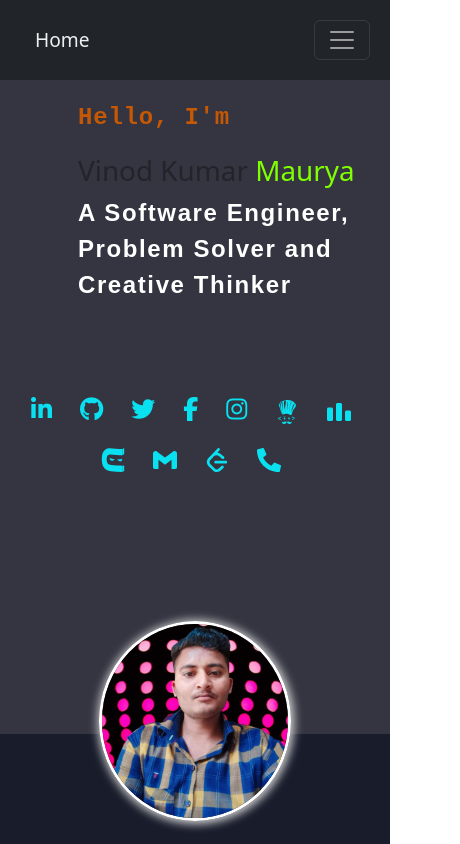
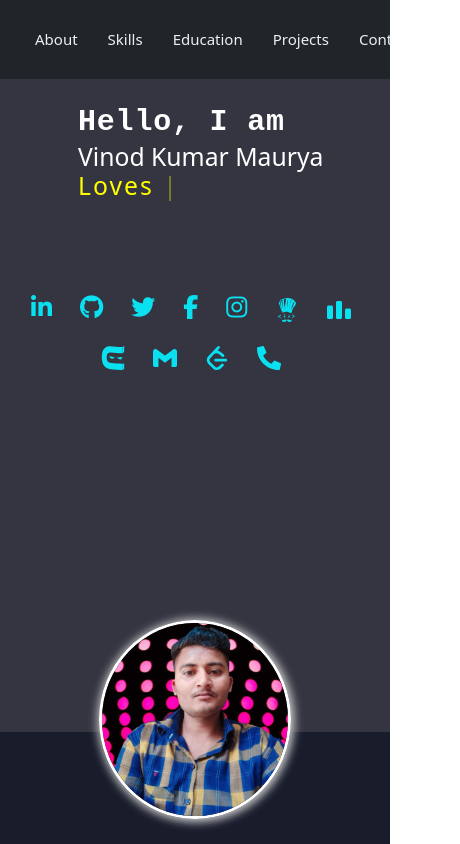
Before and after one commit to vinodkumarmaury/my-portfolio, a React (Create React App) app: page / in a window 390 px wide. Shown: the top 844 px of the page, 460 px wide, since content can reach past the window. Built offline with nearby package versions, Linux system fonts and the light colour scheme.

Commit message:
Navbar, Overflow & Typewriter effect added

```diff
--- a/package.json
+++ b/package.json
@@ -13,6 +13,8 @@
     "react-dom": "^18.2.0",
     "react-icons": "^5.0.1",
     "react-scripts": "5.0.1",
+    "react-simple-typewriter": "^5.0.1",
+    "typewriter-effect": "^2.21.0",
     "web-vitals": "^2.1.4"
   },
   "scripts": {
--- a/src/App.js
+++ b/src/App.js
@@ -4,10 +4,10 @@ import Home from './page/page';
 import Navbar from "../src/components/Navbar/Navbar"
 function App() {
   return (
-    <>
+    <div style={{overflowX:'hidden'}}>
     <Navbar/>
-   <Home/>
-   </>
+    <Home/>
+   </div>
   );
 }
 
--- a/src/components/Contact/Contact.jsx
+++ b/src/components/Contact/Contact.jsx
@@ -94,27 +94,27 @@ const Contact = () => {
         <ul className={`${styles["horizontal-list"]} ${styles["text-center"]} ${styles["social-icons"]}`}>
         <li>
                 <a href="https://www.linkedin.com/in/vinod-maurya/" target="_blank" rel="noreferrer">
-                  <i class="fab fa-linkedin-in"></i>
+                  <i className="fab fa-linkedin-in"></i>
                 </a>
               </li>
               <li>
                 <a href="https://github.com/vinodkumarmaury" target="_blank" rel="noreferrer">
-                <i class="fa-brands fa-github"></i>
+                <i className="fa-brands fa-github"></i>
                 </a>
               </li>
               <li>
                 <a href="https://twitter.com/its_vinod_kr" target="_blank" rel="noreferrer">
-                <i class="fa-brands fa-twitter"></i>
+                <i className="fa-brands fa-twitter"></i>
                 </a>
               </li>
               <li>
                 <a href="https://www.facebook.com/profile.php?id=100046770062491" target="_blank" rel="noreferrer">
-                  <i class="fab fa-facebook-f"></i>
+                  <i className="fab fa-facebook-f"></i>
                 </a>
               </li>
               <li>
                 <a href="https://www.instagram.com/im_vinod_maurya/" target="_blank" rel="noreferrer">
-                <i class="fa-brands fa-instagram"></i>
+                <i className="fa-brands fa-instagram"></i>
                 </a>
               </li>
               <li>
--- a/src/components/Hero/Hero.jsx
+++ b/src/components/Hero/Hero.jsx
@@ -1,4 +1,4 @@
-import React from "react";
+import React,{useState,useEffect} from "react";
 import style from "./Hero.module.css"
 import { SiCodechef } from "react-icons/si";
 import { SiCodeforces } from "react-icons/si";
@@ -6,29 +6,32 @@ import { SiLeetcode } from "react-icons/si";
 import { SiGmail } from "react-icons/si";
 import { SiCodingninjas } from "react-icons/si";
 import { FaPhoneAlt } from "react-icons/fa";
+import { useTypewriter,Cursor } from "react-simple-typewriter";
+import Typewriter from "typewriter-effect";
+
 const Hero = () => {
+
+
   return (
     <>
       <div className={style.bodyheader}>
 
       <div className={style.me}>
-          <p>Hello, I'm</p>
-          <h1 className={style.name}>
-            Vinod Kumar <span>Maurya</span>
-          </h1>
-          <h2 className={style.title}>
-            {/* <span>A</span> */}
-            <ul className={style.typewriter}>
-              <li>
-                <span>A Software Engineer, Problem Solver and Creative Thinker </span>
-              </li>
-              {/* <li>
-                <span>Problem Solver</span>
-              </li>
-              <li>
-                <span>Creative Thinker</span>
-              </li> */}
-            </ul>
+
+          <p style={{ color:'white',fontSize:'30px', marginBottom:'-4px' }}>Hello, I am</p>
+          <h2 style={{color:'white'}}>
+            Vinod Kumar Maurya
+            <span style = {{color:'yellow',letterSpacing:'2px'}} >
+            <Typewriter
+                style={{marginTop:'10px'}}
+                options={{
+                  strings: ['A Problem Solver', 'Loves Programming',"A Passionate Developer"],
+                  autoStart: true,
+                  loop: true,
+                }}
+              />
+            </span>
+
           </h2>
         </div>
 
@@ -38,27 +41,27 @@ const Hero = () => {
           <ul className={`${style["horizontal-list"]} ${style["text-center"]} ${style["social-icons"]}`}>
               <li>
                 <a href="https://www.linkedin.com/in/vinod-maurya/" target="_blank" rel="noreferrer">
-                  <i class="fab fa-linkedin-in"></i>
+                  <i className="fab fa-linkedin-in"></i>
                 </a>
               </li>
               <li>
                 <a href="https://github.com/vinodkumarmaury" target="_blank" rel="noreferrer">
-                <i class="fa-brands fa-github"></i>
+                <i className="fa-brands fa-github"></i>
                 </a>
               </li>
               <li>
                 <a href="https://twitter.com/its_vinod_kr" target="_blank" rel="noreferrer">
-                <i class="fa-brands fa-twitter"></i>
+                <i className="fa-brands fa-twitter"></i>
                 </a>
               </li>
               <li>
                 <a href="https://www.facebook.com/profile.php?id=100046770062491" target="_blank" rel="noreferrer">
-                  <i class="fab fa-facebook-f"></i>
+                  <i className="fab fa-facebook-f"></i>
                 </a>
               </li>
               <li>
                 <a href="https://www.instagram.com/im_vinod_maurya/" target="_blank" rel="noreferrer">
-                <i class="fa-brands fa-instagram"></i>
+                <i className="fa-brands fa-instagram"></i>
                 </a>
               </li>
               <li>
--- a/src/components/Hero/Hero.module.css
+++ b/src/components/Hero/Hero.module.css
@@ -115,59 +115,10 @@
   margin-left: 0.1rem;
 }
 
-/* Typewriter Animation */
-/* Typewriter Animation */
-.typewriter {
-  font-family: sans-serif;
-  font-size: 1.5rem;
-  font-weight: 600;
-  letter-spacing: 0.1rem;
-  line-height: 1.5;
-  height: auto; /* Change height to auto */
-  overflow: hidden;
-  margin: 0;
-  padding: 0;
-  position: relative;
-  color: white;
-}
 
-.typewriter li {
-  list-style: none;
-  margin: 0;
-  padding: 0;
-  position: relative;
-  top: 0;
-  overflow: hidden;
-  white-space: nowrap;
-}
-
-.typewriter li span {
-  position: relative;
-  display: inline-block; /* Change display to inline-block */
-  opacity: 0; /* Initially hide the words */
-  animation: typing 5s steps(1, end) infinite; /* Change animation to display one word at a time */
-}
-
-@keyframes typing {
-  0% {
-      opacity: 0; /* Hide the words at the beginning */
-  }
-  25% {
-      opacity: 1; /* Display the words gradually */
-  }
-  100% {
-      opacity: 1; /* Keep the words displayed */
+@media (max-width: 768px) {
+  .me-auto .nav-link {
+    font-size: 0.8rem;
+    padding: 0.5rem 1rem;
   }
 }
-
-.typewriter li span::after {
-  content: "\00a0"; /* Add a non-breaking space after each word for proper animation */
-}
-
-/* Wrap Text for Smaller Screens */
-@media screen and (max-width: 768px) {
-  .typewriter li span {
-      display: block; /* Display each word on a new line for smaller screens */
-      white-space: pre-wrap; /* Allow text to wrap at word boundaries on smaller screens */
-  }
-}
--- a/src/components/Navbar/Navbar.jsx
+++ b/src/components/Navbar/Navbar.jsx
@@ -22,17 +22,22 @@ const CustomNavbar = () => {
 
   // Function to toggle menu open/close state
   const toggleMenu = () => {
-    setMenuOpen(!menuOpen);
+    setMenuOpen((prev) => !prev);
     if (!menuOpen) {
       setMenuOpenedByHamburger(menuOpen); // Set to true when hamburger menu is clicked to open the menu
     }
   };
 
   // Function to handle menu item click and close the menu
+
   const handleMenuItemClick = () => {
+
+    console.log('handleMenuItemClick');
+
     if (menuOpenedByHamburger) {
+      setMenuOpen(false);
       setMenuOpenedByHamburger(false);
-      setMenuOpen(false);
+      console.log('Menu Open:', menuOpen);
       // Scroll to top of the navbar
       window.scrollTo({
         top: 40,
@@ -44,22 +49,24 @@ const CustomNavbar = () => {
   return (
     <>
       <Navbar
+
         bg="dark"
         variant="dark"
         expand="md"
         className={`${styles.navbar} ${isSticky ? styles.sticky : ''}`}
       >
-        <Navbar.Brand href="#">Home</Navbar.Brand>
-        <Navbar.Toggle aria-controls="basic-navbar-nav" onClick={toggleMenu} />
-        <Navbar.Collapse id="basic-navbar-nav" className={menuOpen ? 'show' : ''}>
-          <Nav className="mr-auto">
-            <Nav.Link href="#about" onClick={() => { handleMenuItemClick(); }}>About</Nav.Link>
-            <Nav.Link href="#skills" onClick={() => { handleMenuItemClick(); }}>Skills</Nav.Link>
-            <Nav.Link href="#education" onClick={() => { handleMenuItemClick(); }}>Education</Nav.Link>
-            <Nav.Link href="#projects" onClick={() => { handleMenuItemClick(); }}>Projects</Nav.Link>
-            <Nav.Link href="#contact" onClick={() => { handleMenuItemClick(); }}>Contact</Nav.Link>
+        {/* <Navbar.Brand href="#">Home</Navbar.Brand> */}
+        {/* <Navbar.Toggle aria-controls="basic-navbar-nav" onClick={toggleMenu} /> */}
+        <Navbar.Collapse id="basic-navbar-nav" className={menuOpen? 'show' : 'hide'}>
+
+        </Navbar.Collapse>
+        <Nav className="me-auto flex-row">
+            <Nav.Link style={{fontSize:'15px'}} href="#about" onClick={handleMenuItemClick}>About</Nav.Link>
+            <Nav.Link style={{fontSize:'15px'}}  href="#skills" onClick={handleMenuItemClick}>Skills</Nav.Link>
+            <Nav.Link style={{fontSize:'15px'}}  href="#education" onClick={handleMenuItemClick}>Education</Nav.Link>
+            <Nav.Link style={{fontSize:'15px'}}  href="#projects" onClick={handleMenuItemClick}>Projects</Nav.Link>
+            <Nav.Link style={{fontSize:'15px'}}  href="#contact" onClick={handleMenuItemClick}>Contact</Nav.Link>
           </Nav>
-        </Navbar.Collapse>
       </Navbar>
     </>
   );
```
Also changed, not shown: 1 other file (tests, documents, lock files or other folders).
